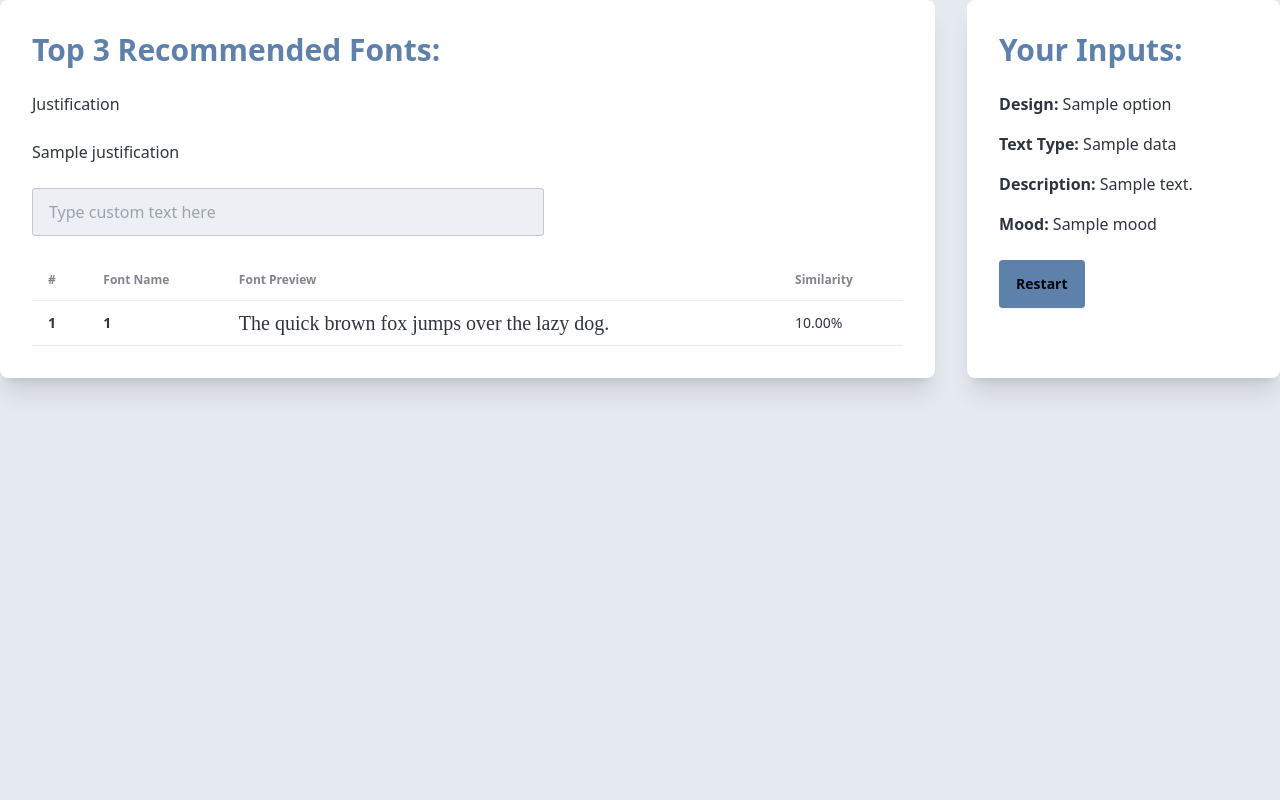
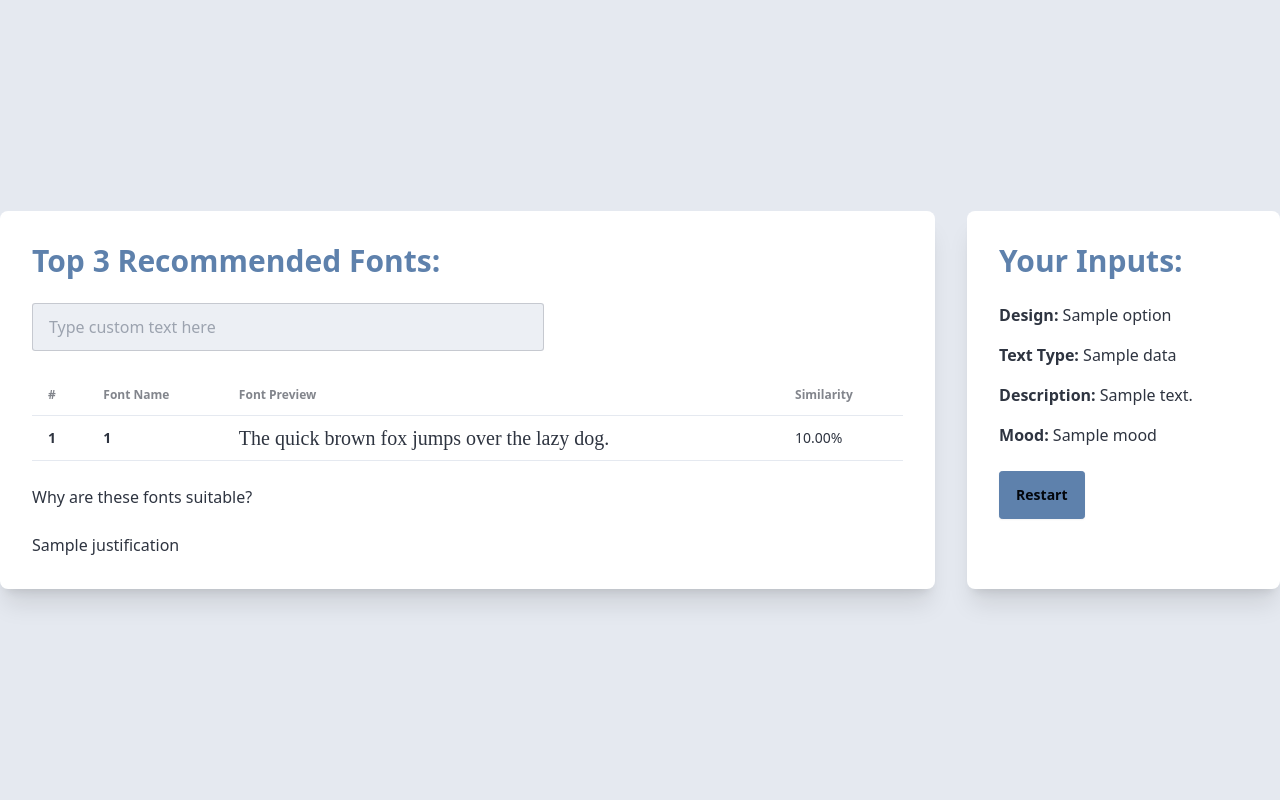
Before and after one commit to fontelier-AI/fontelier-ai, a Flask app: template templates/result.html in a window 1280 px wide. Run offline with Flask 3, Linux system fonts and the light colour scheme; the template is opened without the code that fills it: most values are stand-ins (such as "Sample title", 1, 10 or a date in 2020); some libraries are stand-ins or nearby versions; some web fonts are replaced.

Commit message:
added justification message, centered results ui, hyperlinked results to google fonts website

```diff
--- a/app.py
+++ b/app.py
@@ -77,6 +77,38 @@ def get_openai_embedding(cleaned_input):
 def cosine_similarity(a, b):
     return np.dot(a, b) / (np.linalg.norm(a) * np.linalg.norm(b))
 
+# Generate justifications between user's input and the top fonts
+def generate_justification(user_input, top_fonts):
+    try:
+        # Format the top fonts into a readable string
+        font_names = ", ".join([font[0] for font in top_fonts])
+        # Call GPT-3.5 to generate a justification
+        response = openai.ChatCompletion.create(
+            model="gpt-3.5-turbo",
+            messages=[
+                {
+                    "role": "system",
+                    "content": (
+                        "You are an expert in typography and design. Based on the following user input "
+                        "and font recommendations, provide a very brief justification of why these fonts were chosen. "
+                        "The justification should align with the user's description, mood, and use case."
+                    )
+                },
+                {
+                    "role": "user",
+                    "content": f"User input: {user_input}\nRecommended Fonts: {font_names}"
+                }
+            ]
+
+        )
+        # Extract and return the justification
+        justification = response.choices[0].message['content'].strip()
+        print(f"Justification: {justification}")  # For debugging
+        return justification
+    except Exception as e:
+        print(f"Error generating justification: {e}")
+        return "Could not generate a justification at this time."
+
 # Route to collect font option input
 @app.route('/step1', methods=['GET', 'POST'])
 def step1():
@@ -149,6 +181,18 @@ def result():
     # Sort by similarity and select the top 3 fonts
     top_fonts = sorted(similarities, key=lambda x: x[2], reverse=True)[:3]
 
+
+    # Add a URL to each font in the top 3 recommendations
+    top_fonts_with_links = [
+          (
+            font[0].title(),  # name
+            font[1],  # description
+            font[2],  # similarity
+            f"https://fonts.google.com/specimen/{'+'.join(word.capitalize() for word in font[0].split())}"  # URL with capitalization and space replaced by '+'
+        )
+        for font in top_fonts
+    ]
+
     # Generate a justification using GPT-3.5
     justification = generate_justification(user_input, top_fonts)
 
@@ -160,8 +204,7 @@ def result():
         print(f"Font: {font_name}, URL: {font_url}")
 
     # Render the result page with the top 3 fonts
-    return render_template('result.html', data=user_data, api_result=top_fonts, justification=justification)
-
+    return render_template('result.html', data=user_data, api_result=top_fonts_with_links, justification=justification)
 
 
 # Home route to restart
--- a/templates/result.html
+++ b/templates/result.html
@@ -18,6 +18,19 @@
         };
     </script>
 
+     <!-- Custom CSS for hover effect -->
+     <style>
+        .font-link {
+            color: inherit;
+            text-decoration: none;
+            transition: color 0.3s, text-decoration 0.3s;
+        }
+        .font-link:hover {
+            color: #1d4ed8; /* Tailwind's blue-600 */
+            text-decoration: underline;
+        }
+    </style>
+
     <!-- Load Google Fonts dynamically with proper capitalization -->
     {% for font in api_result %}
         {% set formatted_font = font[0].capitalize() %}
@@ -25,21 +38,19 @@
     {% endfor %}
 </head>
 
-<body class="bg-base-200 min-h-screen">
+<body class="bg-base-200 min-h-screen flex items-center justify-center">
     <div class="container mx-auto flex flex-col lg:flex-row space-y-8 lg:space-y-0 lg:space-x-8">
 
         <!-- Fonts Section (75%) -->
         <div class="w-full lg:w-3/4 bg-white shadow-xl p-8 rounded-lg space-y-6">
             <h2 class="text-3xl font-bold text-primary text-left">Top 3 Recommended Fonts:</h2>
 
-            <h3>Justification</h3>
-            <p>{{ justification }}</p>
 
             <!-- Custom Text Input for Preview -->
             <div class="mb-4">
                 <input type="text" id="customText" placeholder="Type custom text here"
-                       class="input input-bordered w-full max-w-lg"
-                       oninput="updatePreviews()" />
+                class="input input-bordered w-full max-w-lg"
+                oninput="updatePreviews()" />
             </div>
 
             <!-- Table to Display Fonts -->
@@ -57,7 +68,10 @@
                         {% for font in api_result %}
                         <tr class="hover">
                             <th>{{ loop.index }}</th>
-                            <td class="font-semibold">{{ font[0] }}</td>
+                            <td class="font-semibold">
+                                <a href="{{ font[3] }}" target="_blank" class="font-link">
+                                    {{ font[0] }}
+                                </a></td>
                             <td style="font-family: '{{ font[0] }}'; font-size: 1.25rem;" class="preview">
                                 The quick brown fox jumps over the lazy dog.
                             </td>
@@ -67,6 +81,8 @@
                     </tbody>
                 </table>
             </div>
+            <h3>Why are these fonts suitable?</h3>
+            <p>{{ justification }}</p>
         </div>
 
         <!-- User Inputs Section (25%) -->
```
